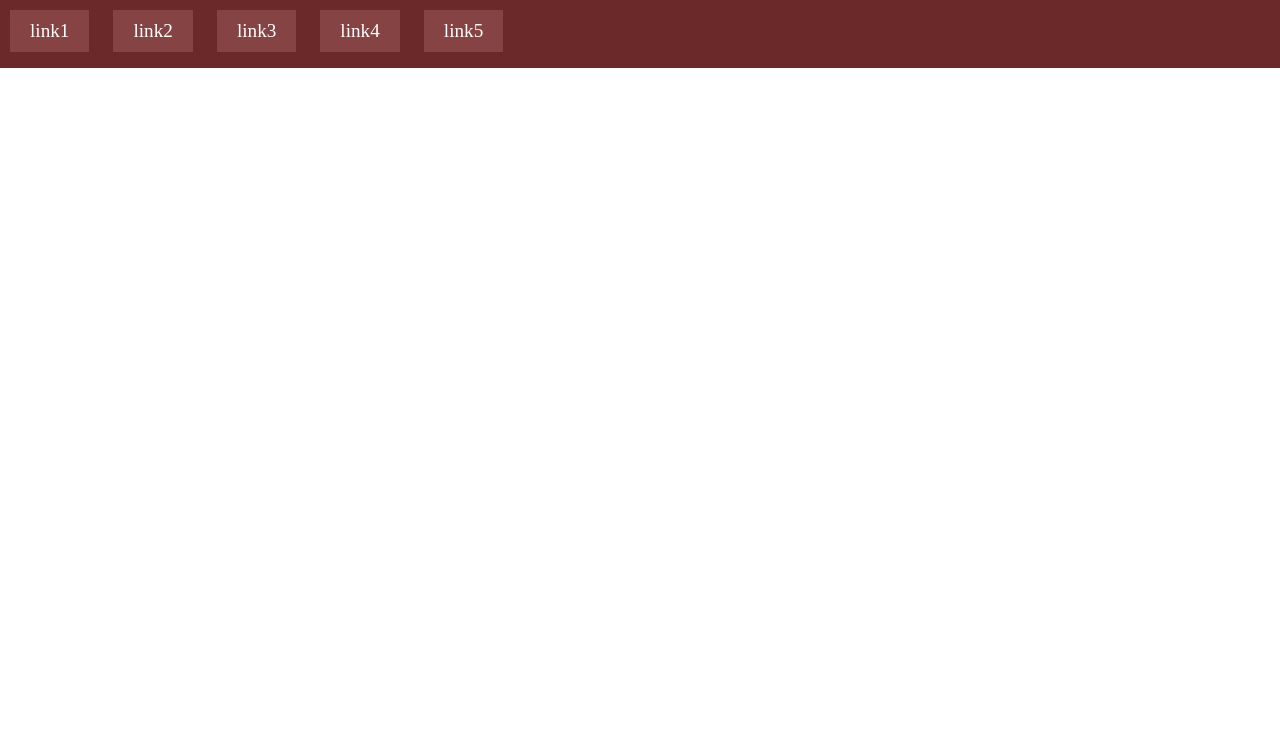
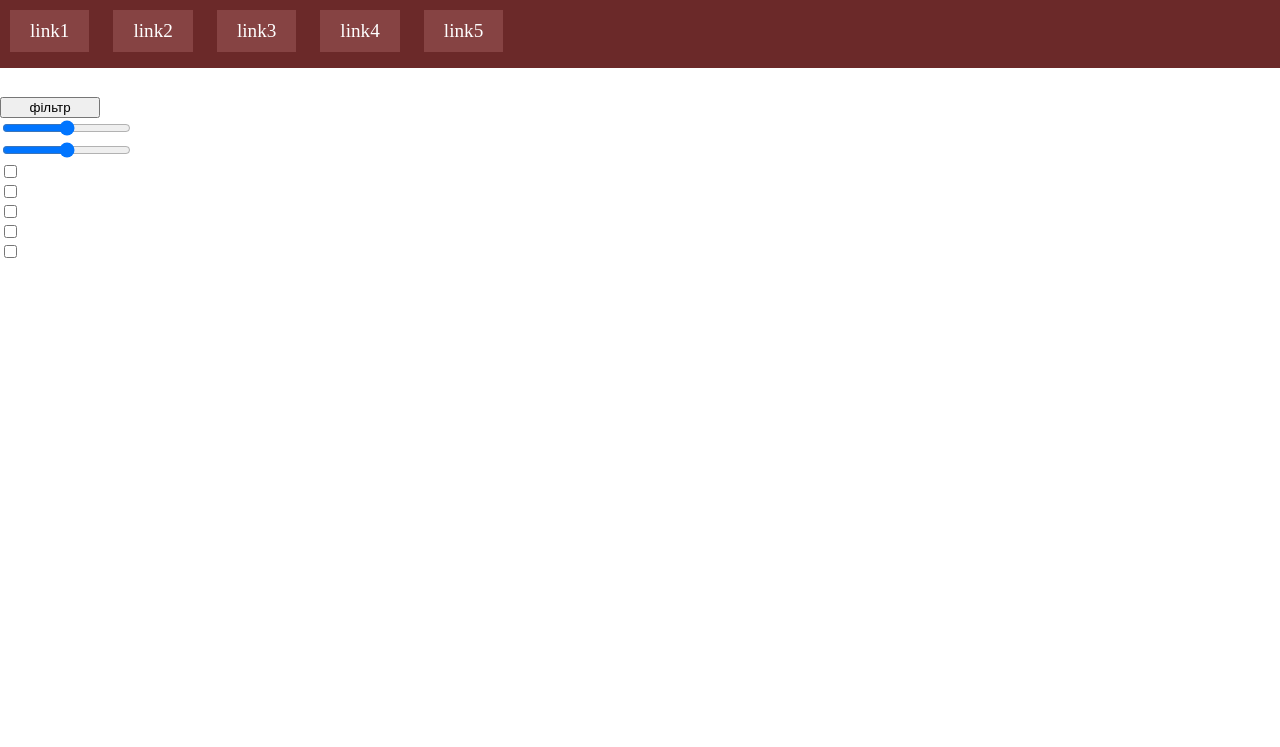
Before and after one commit to Alexander-steck/project1, a plain HTML site: page index.html in a window 1280 px wide. Shown: the part 53-800 px from the top of the page. Drawn offline with Linux system fonts and the light colour scheme.

Commit message:
commit main-start

```diff
--- a/index.html
+++ b/index.html
@@ -11,7 +11,7 @@
     <header>
         <article>
             <a href="#">logo</a>
-            <a href="#">099-216-00-00</a>
+            <a href="#">Тел. 099-216-00-00</a>
             <a href="#" class="basket"><img src="" alt="iconBasket"></a>
         </article>
         <menu>
@@ -25,6 +25,32 @@
             </ul>
         </menu>
     </header>
+    <main>
+        <button>фільтр</button>
+        <div class="block-filter">
+            <label for="">
+                <input type="range">
+            </label><br>
+            <label for="">
+                <input type="range">
+            </label><br>
+            <label for="">
+                <input type="checkbox">
+            </label><br>
+            <label for="">
+                <input type="checkbox">
+            </label><br>
+            <label for="">
+                <input type="checkbox">
+            </label><br>
+            <label for="">
+                <input type="checkbox">
+            </label><br>
+            <label for="">
+                <input type="checkbox">
+            </label>
+        </div>
+    </main>
     <script src="script/app.js"></script>
 </body>
 </html>
--- a/style/css.scss
+++ b/style/css.scss
@@ -63,10 +63,12 @@ menu{
                 margin: 0 10px;
                 font-size: 1.2em;
                 color: white;
+                &:hover{
+                    background-color: rgb(88, 43, 43);
+                }
             }
-            a:hover{
-                background-color: rgb(88, 43, 43);
-            }
+
         }
     }
 }
+@import 'main.scss';
--- /dev/null
+++ b/style/main.scss
@@ -0,0 +1,18 @@
+main{
+    width: 100%;
+    overflow: hidden;
+    margin: 0;
+    padding: 0;
+    position: relative;
+    top: 150px;
+    button{
+        width: 100px;
+    }
+}
+.block-filter{
+    width: 20%;
+    overflow: hidden;
+    position: relative;
+    left: 0;
+    transition: 1s;
+}
```
Also changed, not shown: style/css.css, style/main.css (added), 2 other files.
